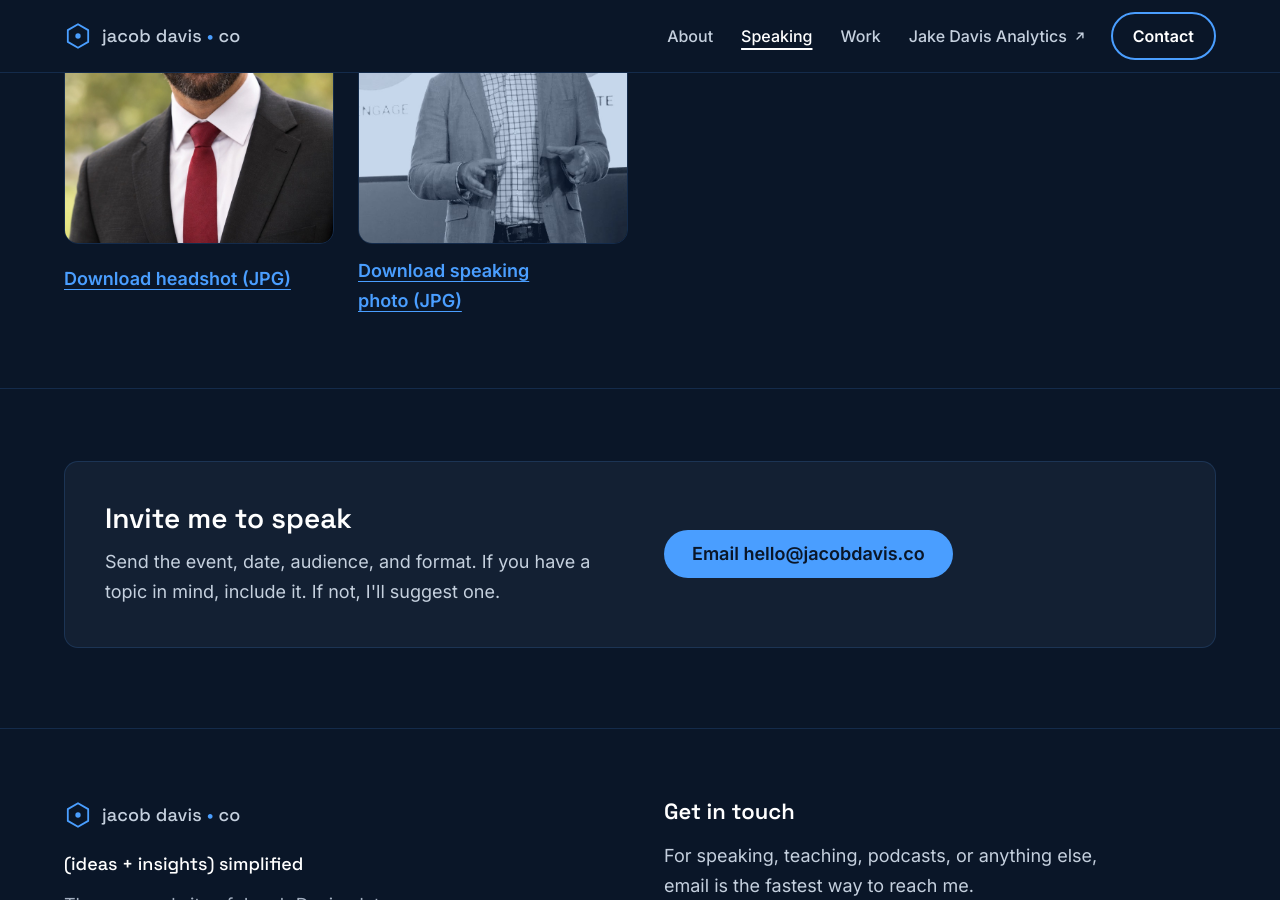
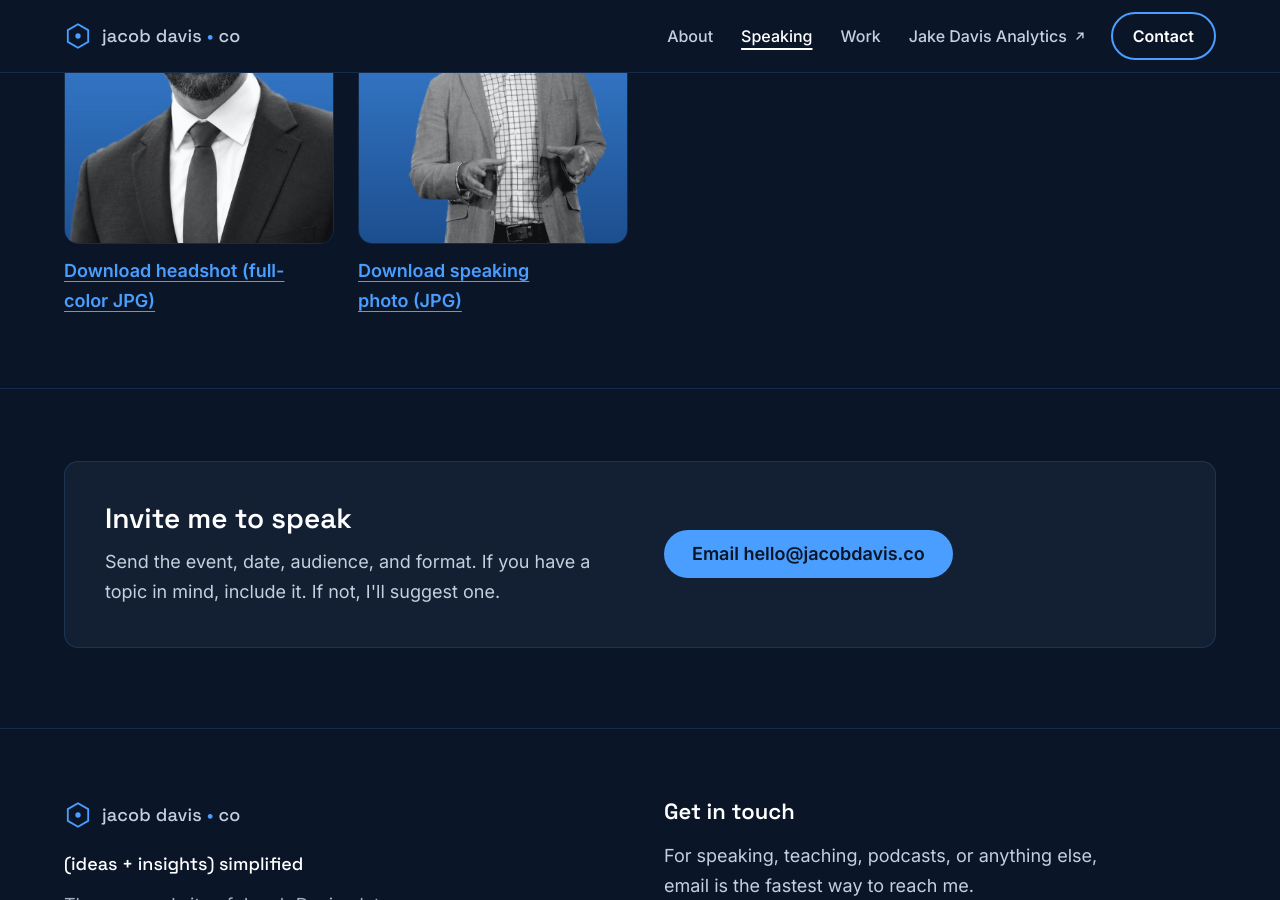
Before and after one commit to davisj2007/jacobdavisdotco, a Jekyll site: the page built from site/speaking.md, in a window 1280 px wide and 900 px high, scrolled down 4935 px. Built offline with Jekyll 4.4.1, drawn with Linux system fonts in a browser that asks for light colours.

Commit message:
Match photo treatment across the site
- Speaking photo restyled to black and white on brand blue (About page and speaker kit)
- Speaker kit headshot shows the stylized version; download stays the full-color original

Co-Authored-By: Claude Opus 5.5 <noreply@anthropic.com>
Claude-Session: https://claude.ai/code/session_01PNfNqroEsEnnnvxEqYXjUp

```diff
--- a/site/_layouts/speaking.html
+++ b/site/_layouts/speaking.html
@@ -112,7 +112,7 @@ layout: default
           {%- for ph in page.photos %}
           <li style="display:flex;flex-direction:column;gap:0.75rem;">
             <img src="{{ ph.file }}" alt="{{ ph.alt }}"{% if ph.width %} width="{{ ph.width }}" height="{{ ph.height }}"{% endif %} style="display:block;width:100%;height:auto;aspect-ratio:4 / 5;object-fit:cover;{{ ph.position }}border-radius:0.875rem;border:1px solid rgba(74,158,255,0.16);box-sizing:border-box;">
-            <a href="{{ ph.file }}" download="{{ ph.download_name }}" style="display:inline-flex;align-items:center;min-height:2.75rem;font-weight:600;">{{ ph.link_text }}</a>
+            <a href="{{ ph.download | default: ph.file }}" download="{{ ph.download_name }}" style="display:inline-flex;align-items:center;min-height:2.75rem;font-weight:600;">{{ ph.link_text }}</a>
           </li>
           {%- endfor %}
         </ul>
--- a/site/speaking.md
+++ b/site/speaking.md
@@ -27,15 +27,16 @@ kit_heading: "Speaker kit"
 kit_intro: "For organizers: bios and photos, cleared for event programs, websites, and promotion."
 photos_heading: "Photos"
 photos:
-  - file: "assets/jake_headshot.jpg"
-    alt: "Jacob Davis headshot, full color, in a dark suit and red tie"
+  - file: "assets/jake_headshot_hero.jpg"
+    download: "assets/jake_headshot.jpg"
+    alt: "Jacob Davis headshot, in black and white against a blue background"
     width: 768
     height: 1024
     position: "object-position:50% 20%;"
     download_name: "jacob-davis-headshot.jpg"
-    link_text: "Download headshot (JPG)"
-  - file: "assets/jake_speaking_duotone.jpg"
-    alt: "Jacob Davis speaking on stage at a Cheetah Digital event"
+    link_text: "Download headshot (full-color JPG)"
+  - file: "assets/jake_speaking.jpg"
+    alt: "Jacob Davis speaking on stage at a Cheetah Digital event, in black and white against a blue background"
     download_name: "jacob-davis-speaking.jpg"
     link_text: "Download speaking photo (JPG)"
 
```
Also changed, not shown: site/about.md (+2 -2 lines), site/assets/jake_speaking.jpg (added), site/assets/jake_speaking_duotone.jpg (deleted).
